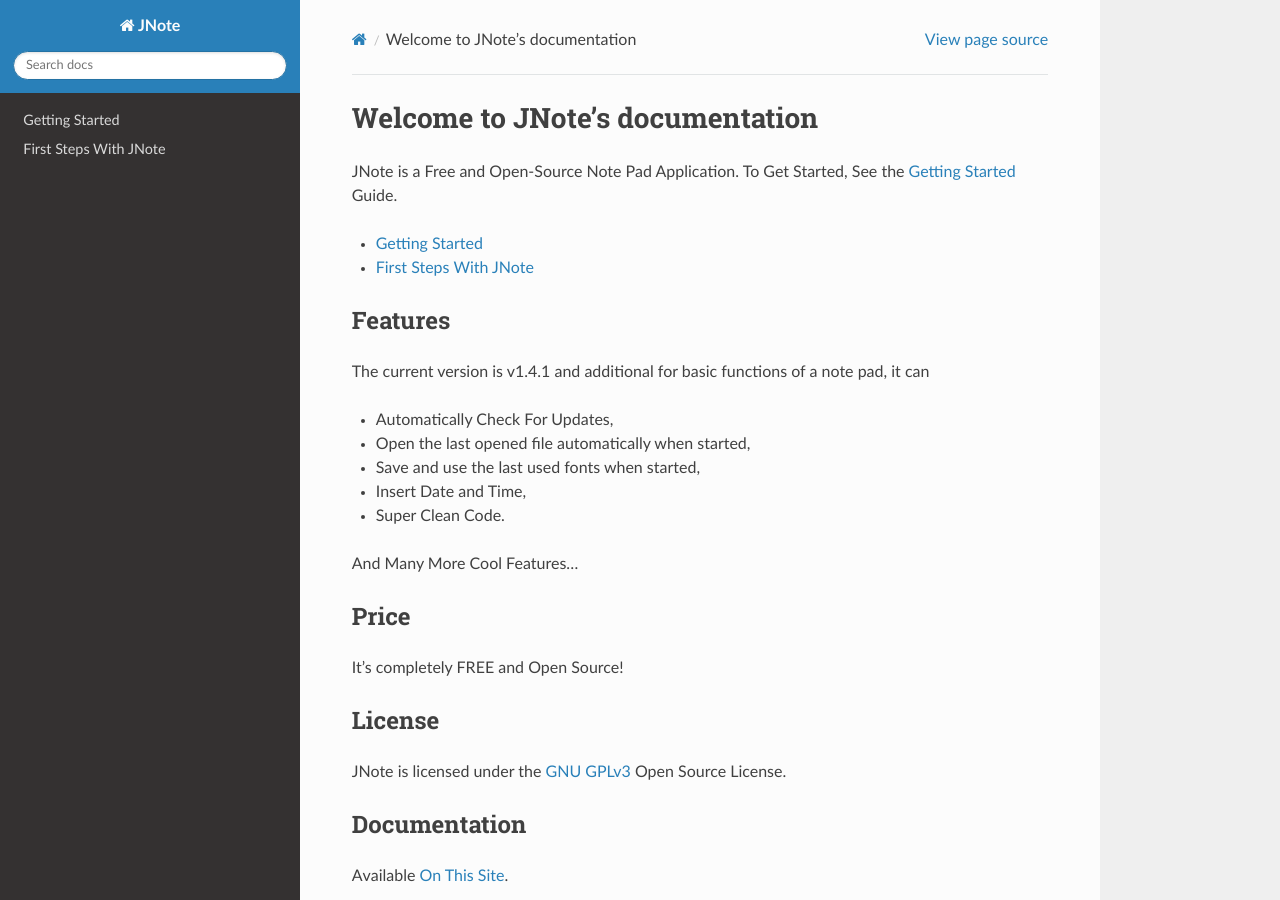
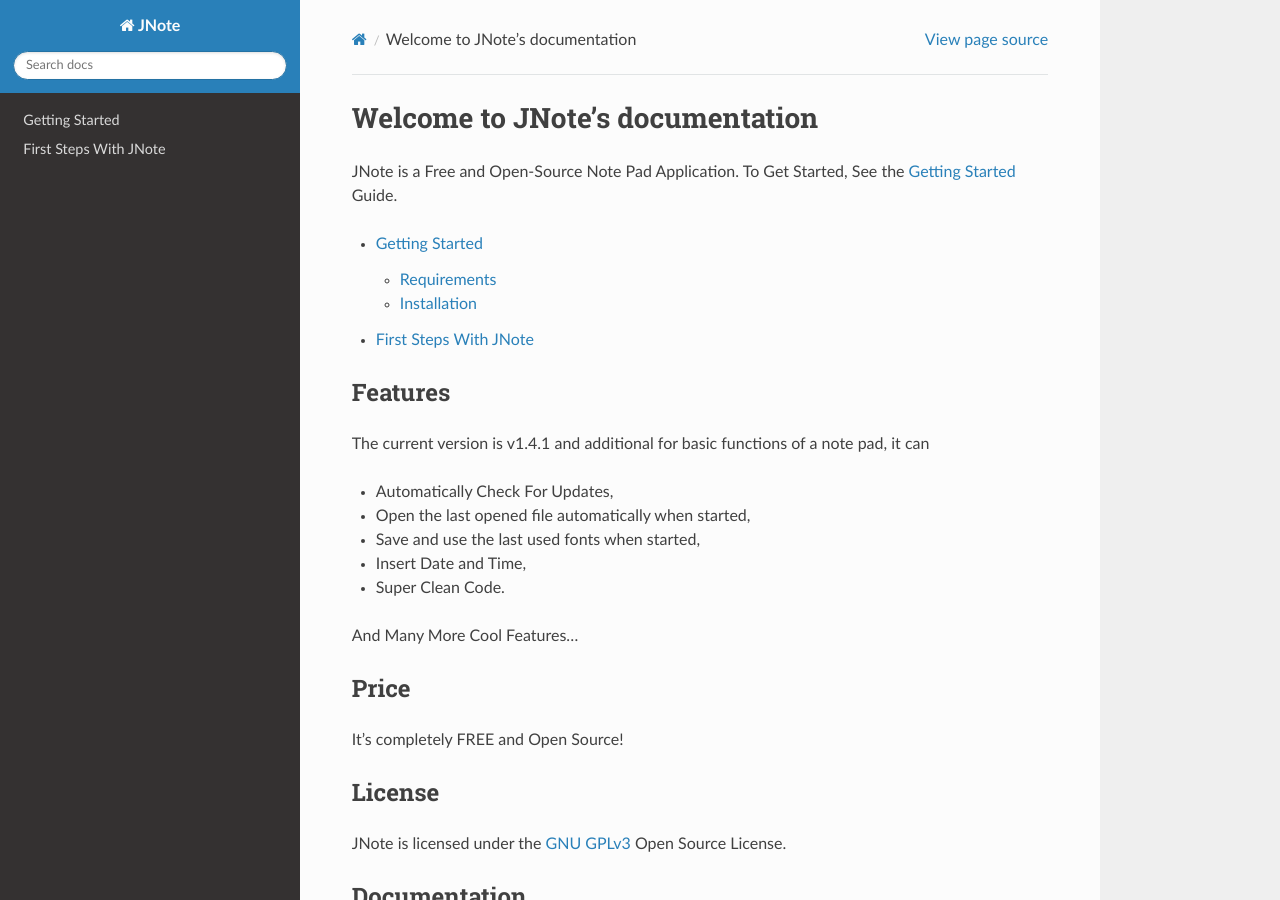
Before and after one commit to Dev-I-J/JNote, a Sphinx documentation site: the page built from docs/source/index.md, in a window 1280 px wide and 900 px high. Built offline with Sphinx 7.4.7 and the Read the Docs theme 2.0.0, drawn with Linux system fonts in a browser that asks for light colours.

Commit message:
Update Docs

```diff
--- a/docs/source/conf.py
+++ b/docs/source/conf.py
@@ -67,6 +67,6 @@
 
 def setup(app):
     app.add_config_value('recommonmark_config', {
-            'auto_toc_maxwidth': 4
+            'auto_toc_maxdepth': 4
             }, True)
     app.add_transform(AutoStructify)
```
